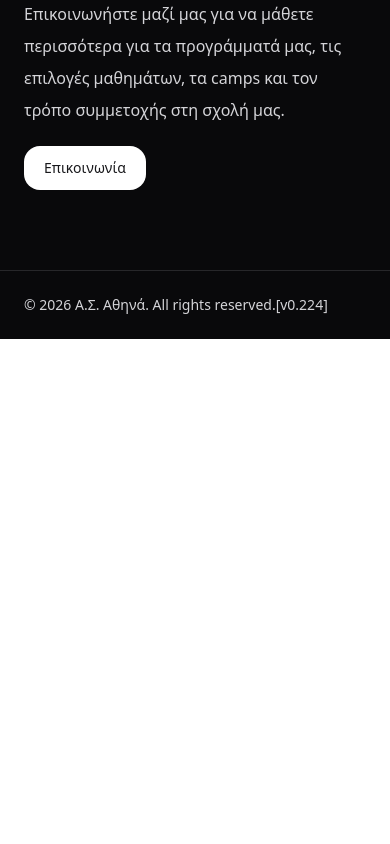
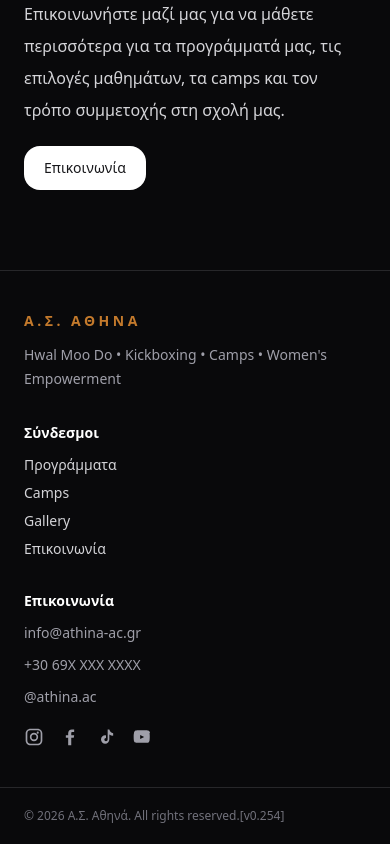
Before and after one commit to gantzoulis/athina-ac-site, a Next.js app: page / in a window 390 px wide. Shown: the part 5892-6736 px from the top of the page. Before the commit the page ends 6231 px from the top, so only its background shows below. Built offline with nearby package versions, Linux system fonts and the light colour scheme.

Commit message:
Contact Page and Socials

```diff
--- a/app/contact/page.tsx
+++ b/app/contact/page.tsx
@@ -11,6 +11,10 @@ export default function ContactPage() {
 
   const [loading, setLoading] = useState(false);
   const [success, setSuccess] = useState(false);
+
+  const schoolAddress = "Αγίας Φωτεινής, 33 Νέα Σμύρνη";
+  const googleMapsUrl = "https://maps.app.goo.gl/WDW3X2dWvLJsen5Q7";
+  const googleMapsEmbedUrl = "https://www.google.com/maps/embed?pb=!1m18!1m12!1m3!1d786.5589655350686!2d23.712176489610524!3d37.94827839589859!2m3!1f0!2f0!3f0!3m2!1i1024!2i768!4f13.1!3m3!1m2!1s0x14a1bc525e4ec4ef%3A0xd1824cd4b343dc07!2sAgias%20Fotinis%2033%2C%20Athina%20171%2021!5e0!3m2!1sen!2sgr!4v1777194101807!5m2!1sen!2sgr";
 
   const formInfo = {
     telephone1: " +30 695 519 4933",
@@ -155,6 +159,43 @@ export default function ContactPage() {
             </div>
           </div>
         </div>
+        <section className="mt-16 rounded-3xl border border-zinc-800 bg-zinc-900/60 p-6">
+          <div className="grid gap-8 md:grid-cols-2 md:items-center">
+            <div className="space-y-4">
+              <p className="text-sm font-semibold uppercase tracking-[0.25em] text-brand-primary">
+                Location
+              </p>
+
+              <h2 className="text-3xl font-bold tracking-tight text-white">
+                Πού θα μας βρείτε
+              </h2>
+
+              <p className="leading-8 text-zinc-300">
+                Η σχολή μας βρίσκεται στη διεύθυνση:
+              </p>
+
+              <p className="font-semibold text-white">{schoolAddress}</p>
+
+              <a
+                href={googleMapsUrl}
+                target="_blank"
+                rel="noopener noreferrer"
+                className="inline-block rounded-2xl bg-white px-5 py-3 text-sm font-semibold text-zinc-900 transition hover:bg-zinc-200"
+              >
+                Οδηγίες στο Google Maps
+              </a>
+            </div>
+
+            <div className="overflow-hidden rounded-3xl border border-zinc-800">
+              <iframe
+                src={googleMapsEmbedUrl}
+                className="h-80 w-full"
+                loading="lazy"
+                referrerPolicy="no-referrer-when-downgrade"
+              />
+            </div>
+          </div>
+        </section>
       </div>
     </main>
   );
--- a/app/layout.tsx
+++ b/app/layout.tsx
@@ -3,6 +3,7 @@ import Link from "next/link";
 import "./globals.css";
 import { siteContent } from "@/content/site";
 import Image from "next/image";
+import SiteShell from "@/components/layout/SiteShell";
 
 export const metadata: Metadata = {
   metadataBase: new URL("https://athina-ac.gr"),
@@ -45,8 +46,9 @@ export default function RootLayout({
   return (
     <html lang="el">
       <body>
-        {children}
-
+        <SiteShell>
+            {children}
+        </SiteShell>
       </body>
     </html>
   );
--- /dev/null
+++ b/components/layout/LocaleProvider.tsx
@@ -0,0 +1,31 @@
+"use client";
+
+import { createContext, useContext, useState } from "react";
+import type { SiteLocale } from "@/content/types";
+
+type LocaleContextValue = {
+  locale: SiteLocale;
+  setLocale: (locale: SiteLocale) => void;
+};
+
+const LocaleContext = createContext<LocaleContextValue | null>(null);
+
+export function LocaleProvider({ children }: { children: React.ReactNode }) {
+  const [locale, setLocale] = useState<SiteLocale>("el");
+
+  return (
+    <LocaleContext.Provider value={{ locale, setLocale }}>
+      {children}
+    </LocaleContext.Provider>
+  );
+}
+
+export function useLocale() {
+  const context = useContext(LocaleContext);
+
+  if (!context) {
+    throw new Error("useLocale must be used inside LocaleProvider");
+  }
+
+  return context;
+}
--- a/components/layout/SiteFooter.tsx
+++ b/components/layout/SiteFooter.tsx
@@ -1,3 +1,4 @@
+import Link from "next/link";
 import type { SiteLocale } from "@/content/types";
 import { ui } from "@/content/ui";
 
@@ -11,8 +12,109 @@ export default function SiteFooter({ locale }: SiteFooterProps) {
 
   return (
     <footer className="border-t border-zinc-800 bg-zinc-950 text-zinc-300">
-      <div className="mx-auto max-w-6xl px-6 py-6 text-sm">
-        {t.copyright.replace("{year}", String(year))}
+      <div className="mx-auto grid max-w-6xl gap-8 px-6 py-10 md:grid-cols-3">
+        <div className="space-y-3">
+          <p className="text-sm font-semibold uppercase tracking-[0.25em] text-brand-primary">
+            {locale === "el" ? "Α.Σ. Αθηνά" : "A.C. Athina"}
+          </p>
+
+          <p className="text-sm leading-6 text-zinc-400">
+            Hwal Moo Do • Kickboxing • Camps • Women&apos;s Empowerment
+          </p>
+        </div>
+
+        <div className="space-y-3">
+          <p className="text-sm font-semibold text-white">
+            {locale === "el" ? "Σύνδεσμοι" : "Links"}
+          </p>
+
+          <div className="flex flex-col gap-2 text-sm">
+            <Link href="/programs" className="hover:text-brand-primary">
+              {locale === "el" ? "Προγράμματα" : "Programs"}
+            </Link>
+            <Link href="/camps" className="hover:text-brand-primary">
+              Camps
+            </Link>
+            <Link href="/gallery" className="hover:text-brand-primary">
+              Gallery
+            </Link>
+            <Link href="/contact" className="hover:text-brand-primary">
+              {locale === "el" ? "Επικοινωνία" : "Contact"}
+            </Link>
+          </div>
+        </div>
+
+        <div className="space-y-3">
+          <p className="text-sm font-semibold text-white">
+            {locale === "el" ? "Επικοινωνία" : "Contact"}
+          </p>
+
+         <div className="space-y-3 text-sm text-zinc-400">
+            <p>info@athina-ac.gr</p>
+            <p>+30 69X XXX XXXX</p>
+            <p>@athina.ac</p>
+
+            <div className="flex items-center gap-4 pt-2">
+              {/* Instagram */}
+              <a
+                href="https://instagram.com/athina.ac"
+                target="_blank"
+                rel="noopener noreferrer"
+                className="text-zinc-400 transition hover:text-pink-500"
+                aria-label="Instagram"
+              >
+                <svg xmlns="http://www.w3.org/2000/svg" className="h-5 w-5" fill="currentColor" viewBox="0 0 24 24">
+                  <path d="M7.75 2C4.574 2 2 4.574 2 7.75v8.5C2 19.426 4.574 22 7.75 22h8.5C19.426 22 22 19.426 22 16.25v-8.5C22 4.574 19.426 2 16.25 2h-8.5Zm0 2h8.5A3.75 3.75 0 0 1 20 7.75v8.5A3.75 3.75 0 0 1 16.25 20h-8.5A3.75 3.75 0 0 1 4 16.25v-8.5A3.75 3.75 0 0 1 7.75 4Zm8.75 1.5a1.25 1.25 0 1 0 0 2.5 1.25 1.25 0 0 0 0-2.5ZM12 7a5 5 0 1 0 0 10 5 5 0 0 0 0-10Zm0 2a3 3 0 1 1 0 6 3 3 0 0 1 0-6Z" />
+                </svg>
+              </a>
+
+              {/* Facebook */}
+              <a
+                href="https://facebook.com/"
+                target="_blank"
+                rel="noopener noreferrer"
+                className="text-zinc-400 transition hover:text-blue-500"
+                aria-label="Facebook"
+              >
+                <svg xmlns="http://www.w3.org/2000/svg" className="h-5 w-5" fill="currentColor" viewBox="0 0 24 24">
+                  <path d="M13.5 22v-9h3l.5-3h-3.5V7.5c0-.9.3-1.5 1.6-1.5H17V3.1c-.3 0-1.4-.1-2.7-.1-2.7 0-4.5 1.6-4.5 4.6V10H7v3h2.8v9h3.7Z" />
+                </svg>
+              </a>
+
+              {/* TikTok */}
+              <a
+                href="https://tiktok.com/"
+                target="_blank"
+                rel="noopener noreferrer"
+                className="text-zinc-400 transition hover:text-white"
+                aria-label="TikTok"
+              >
+                <svg xmlns="http://www.w3.org/2000/svg" className="h-5 w-5" fill="currentColor" viewBox="0 0 24 24">
+                  <path d="M16 3c.5 2.3 2.3 4.1 4.6 4.6v3c-1.7 0-3.3-.5-4.6-1.5V15a5 5 0 1 1-5-5c.3 0 .7 0 1 .1v3a2 2 0 1 0 2 2V3h2Z" />
+                </svg>
+              </a>
+
+              {/* YouTube */}
+              <a
+                href="https://youtube.com/"
+                target="_blank"
+                rel="noopener noreferrer"
+                className="text-zinc-400 transition hover:text-red-500"
+                aria-label="YouTube"
+              >
+                <svg xmlns="http://www.w3.org/2000/svg" className="h-5 w-5" fill="currentColor" viewBox="0 0 24 24">
+                  <path d="M21.6 7.2s-.2-1.5-.8-2.1c-.7-.8-1.5-.8-1.9-.9C16.2 4 12 4 12 4h0s-4.2 0-6.9.2c-.4 0-1.2 0-1.9.9-.6.6-.8 2.1-.8 2.1S2 8.9 2 10.6v1.8c0 1.7.2 3.4.2 3.4s.2 1.5.8 2.1c.7.8 1.7.8 2.1.9 1.5.1 6.4.2 6.4.2s4.2 0 6.9-.2c.4 0 1.2 0 1.9-.9.6-.6.8-2.1.8-2.1s.2-1.7.2-3.4v-1.8c0-1.7-.2-3.4-.2-3.4ZM9.8 14.5v-5l4.8 2.5-4.8 2.5Z" />
+                </svg>
+              </a>
+            </div>
+          </div>
+        </div>
+      </div>
+
+      <div className="border-t border-zinc-800">
+        <div className="mx-auto max-w-6xl px-6 py-5 text-xs text-zinc-500">
+          {t.copyright.replace("{year}", String(year))}
+        </div>
       </div>
     </footer>
   );
--- /dev/null
+++ b/components/layout/SiteShell.tsx
@@ -0,0 +1,25 @@
+"use client";
+
+import SiteHeader from "@/components/layout/SiteHeader";
+import SiteFooter from "@/components/layout/SiteFooter";
+import { LocaleProvider, useLocale } from "@/components/layout/LocaleProvider";
+
+function SiteShellInner({ children }: { children: React.ReactNode }) {
+  const { locale, setLocale } = useLocale();
+
+  return (
+    <>
+      <SiteHeader locale={locale} onLocaleChange={setLocale} />
+      {children}
+      <SiteFooter locale={locale} />
+    </>
+  );
+}
+
+export default function SiteShell({ children }: { children: React.ReactNode }) {
+  return (
+    <LocaleProvider>
+      <SiteShellInner>{children}</SiteShellInner>
+    </LocaleProvider>
+  );
+}
--- a/components/pages/HomePageContent.tsx
+++ b/components/pages/HomePageContent.tsx
@@ -9,14 +9,15 @@ import NetworkSchoolsPreview from "@/components/sections/NetworkSchoolsPreview";
 import NewsPreview from "@/components/sections/NewsPreview";
 import ProgramsPreview from "@/components/sections/ProgramsPreview";
 import WomensEmpowermentPreview from "@/components/sections/WomensEmpowermentPreview";
-import type { SiteLocale } from "@/content/types";
+//import type { SiteLocale } from "@/content/types";
 import HomePageShell from "@/components/pages/HomePageShell";
+import { useLocale } from "@/components/layout/LocaleProvider";
 
 export default function HomePageContent() {
-  const [locale, setLocale] = useState<SiteLocale>("el");
+  //const [locale, setLocale] = useState<SiteLocale>("el");
+const { locale } = useLocale();
 
   return (
-    <HomePageShell locale={locale} onLocaleChange={setLocale}>
       <main>
         <Hero locale={locale} />
         <AboutPreview locale={locale} />
@@ -27,6 +28,5 @@ export default function HomePageContent() {
         <NewsPreview locale={locale} />
         <ContactCTA locale={locale} />
       </main>
-    </HomePageShell>
   );
 }
--- a/content/ui.ts
+++ b/content/ui.ts
@@ -74,7 +74,7 @@ export const ui = {
       },
     },
     footer: {
-      copyright: "© {year} Α.Σ. Αθηνά. All rights reserved.[v0.224]",
+      copyright: "© {year} Α.Σ. Αθηνά. All rights reserved.[v0.254]",
     },
     programsPage: {
       eyebrow: "Programs",
```
Also changed, not shown: components/layout/SiteHeader.tsx (+21 -7 lines).
